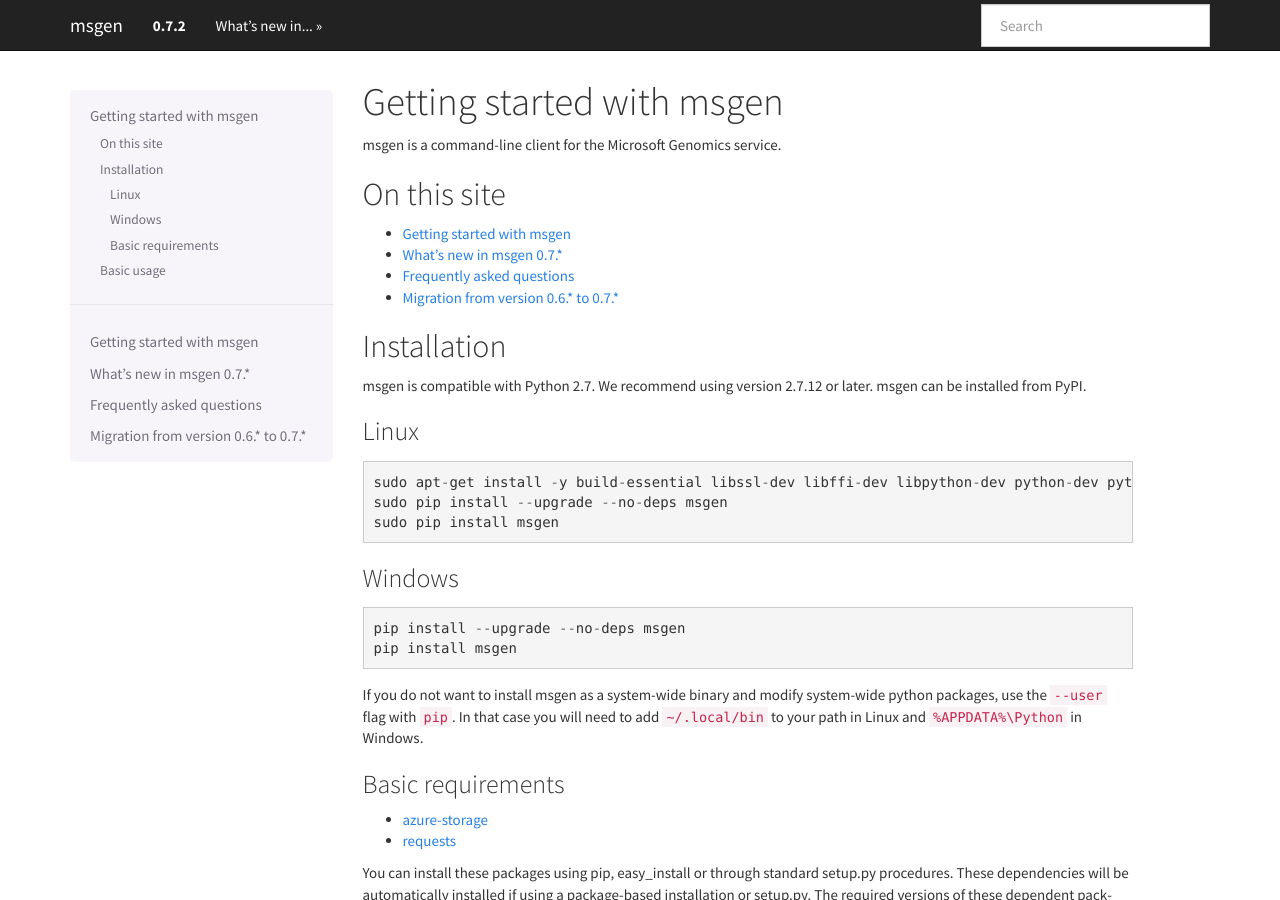
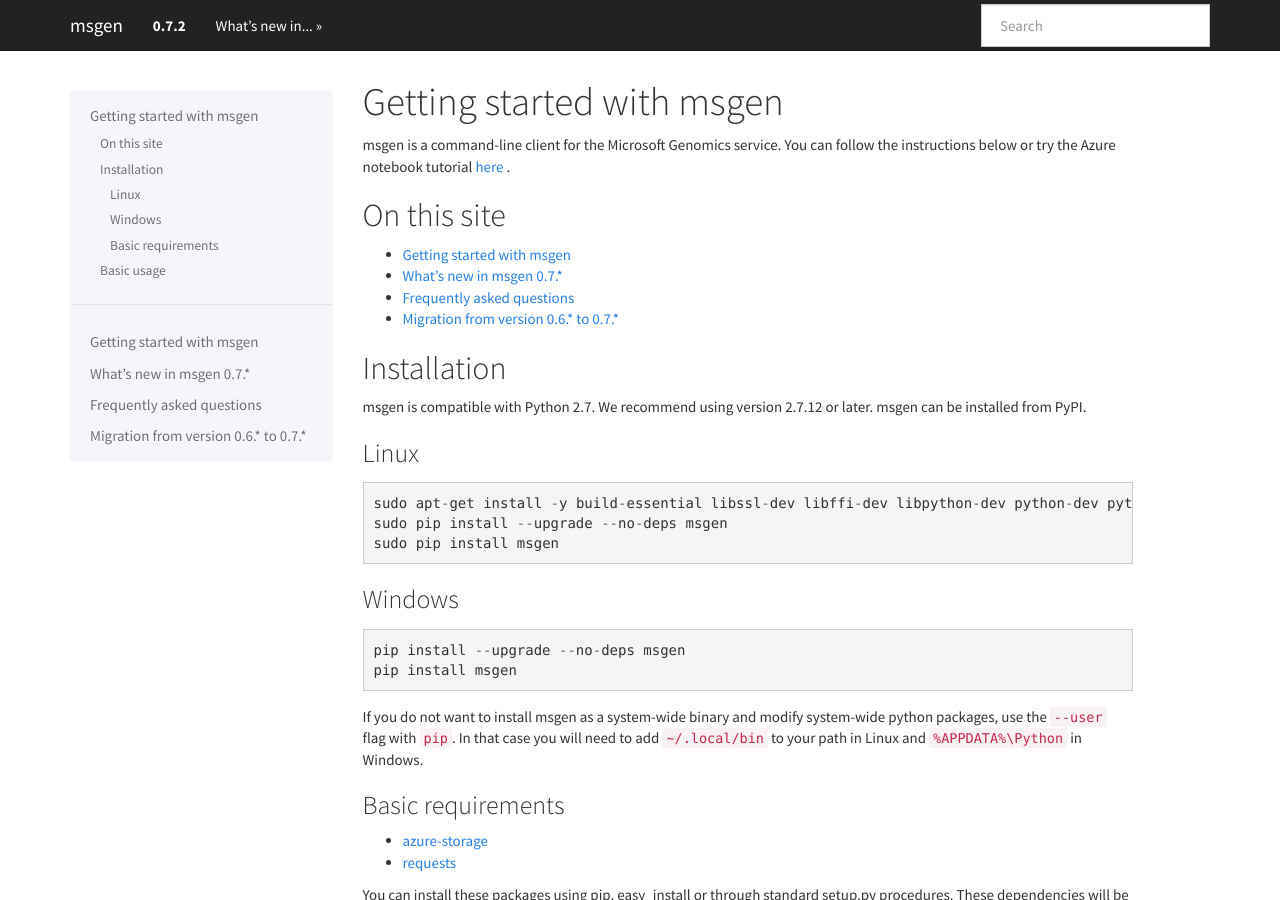
Before and after one commit to grhuynh/msgen, a Sphinx documentation site: the page built from docs/source/index.rst, in a window 1280 px wide and 900 px high. Built offline with Sphinx 7.4.7, drawn with Linux system fonts in a browser that asks for light colours.

Commit message:
Add a link to the Azure notebook tutorial (#10)
* Add link to the Azure notebook tutorial at the top

* Delete zip.ps1 from the make.bat script and delete zip.ps1 file

```diff
--- a/docs/source/index.rst
+++ b/docs/source/index.rst
@@ -2,7 +2,7 @@
 Getting started with msgen
 ==========================
 
-msgen is a command-line client for the Microsoft Genomics service.
+msgen is a command-line client for the Microsoft Genomics service. You can follow the instructions below or try the Azure notebook tutorial `here <http://aka.ms/genomicsnotebook>`_ .
 
 On this site
 ------------
```
Also changed, not shown: 2 other files.
